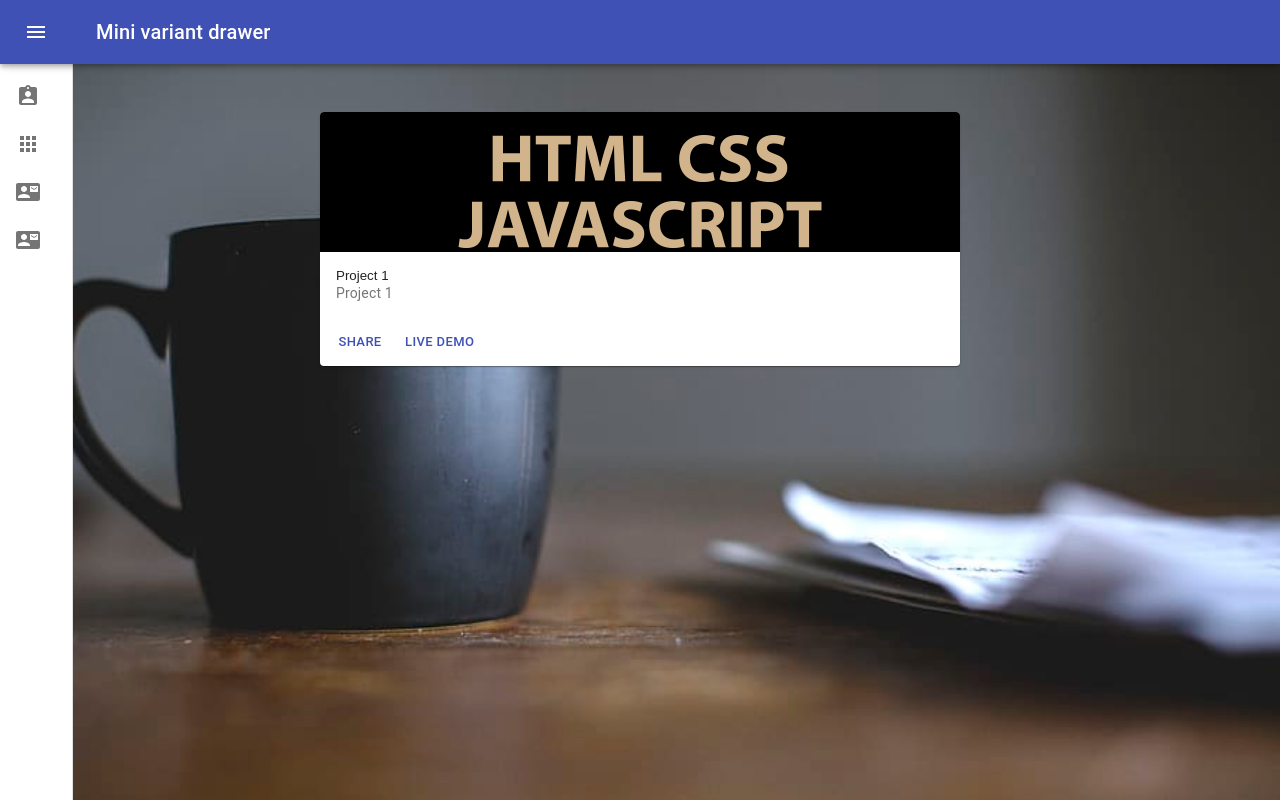
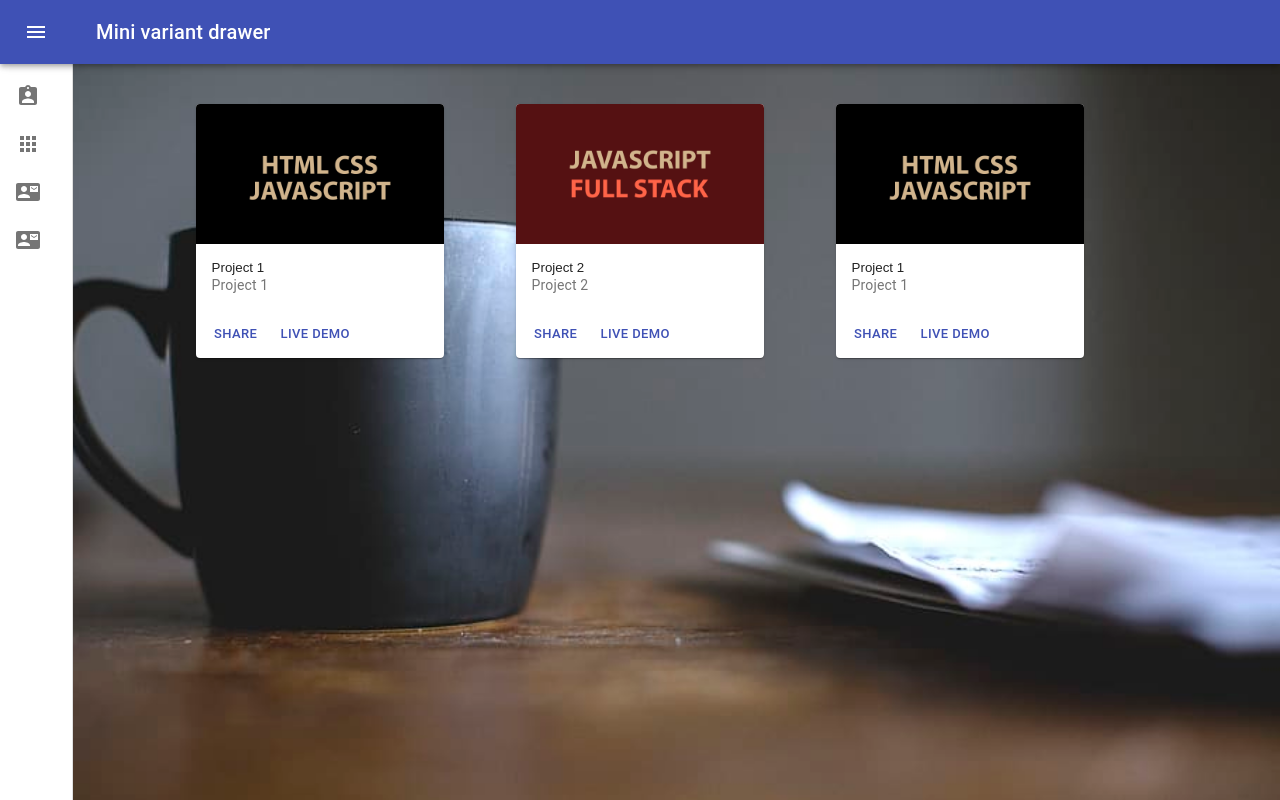
Before and after one commit to lee54bg/portfolio, a React (Create React App) app: page /portfolio in a window 1280 px wide. Built offline with nearby package versions, Linux system fonts and the light colour scheme.

Commit message:
Ensured that the spacing of the cards in the Portfolio component was even.  Now it is appear as even

```diff
--- a/src/portfolio-site/Portfolio.js
+++ b/src/portfolio-site/Portfolio.js
@@ -15,15 +15,42 @@ import {
 } from '@material-ui/core';
 
 import project1 from '../images/html-css-javascript-lg.jpg';
+import project2 from '../images/javascript-fullstack.jpg';
+
+const drawerWidth = 500;
+
+const projectDetails = [
+  {
+    projectName: "",
+    projectDetails: "",
+    projectImage: "",
+  }
+];
+
+const useStyles = makeStyles({
+  mainContainer: {
+    background: "#233",
+    height: "100%",
+  },
+  cardContainer: {
+    maxWidth: 1000,
+  },
+  projectContainer: {
+    paddingLeft: 100,
+  }
+});
 
 function Portfolio() {
+  const classes = useStyles();
+
   return (
-    <Box>
+    <Box component="div" className="classes.mainContainer">
       <NavBar />
-      <Grid container justify="center" alignItems="center">
+      <Grid container justify="center">
         {/* Project 1 */}
-        <Grid item xs={12} sm={8} md={6}>
-          <Card>
+        <Grid item xs={3}>
+          <Grid container justify="center" spacing={2}>
+            <Card className={classes.cardContainer}>
               <CardActionArea>
                 <CardMedia
                   component="img"
@@ -51,6 +78,72 @@ function Portfolio() {
             </Card>
           </Grid>
         </Grid>
+
+        {/* Project 2 */}
+        <Grid item xs={3}>
+          <Grid container justify="center" spacing={2}>
+            <Card className={classes.cardContainer}>
+              <CardActionArea>
+                <CardMedia
+                  component="img"
+                  alt="Project 2"
+                  height="140"
+                  image={project2}
+                />
+                <CardContent>
+                  <Typography gutterBottom variant="5">
+                    Project 2
+                  </Typography>
+                  <Typography variant="body2" color="textSecondary" component="p">
+                    Project 2
+                  </Typography>
+                </CardContent>
+                <CardActions>
+                  <Button size="small" color="primary">
+                    Share
+                  </Button>
+                  <Button size="small" color="primary">
+                    Live Demo
+                  </Button>
+                </CardActions>
+              </CardActionArea>
+            </Card>
+          </Grid>
+        </Grid>
+
+        {/* Project 3 */}
+        <Grid item xs={3}>
+          <Grid container justify="center" spacing={2}>
+            <Card className={classes.cardContainer}>
+              <CardActionArea>
+                <CardMedia
+                  component="img"
+                  alt="Project 1"
+                  height="140"
+                  image={project1}
+                />
+                <CardContent>
+                  <Typography gutterBottom variant="5">
+                    Project 1
+                  </Typography>
+                  <Typography variant="body2" color="textSecondary" component="p">
+                    Project 1
+                  </Typography>
+                </CardContent>
+                <CardActions>
+                  <Button size="small" color="primary">
+                    Share
+                  </Button>
+                  <Button size="small" color="primary">
+                    Live Demo
+                  </Button>
+                </CardActions>
+              </CardActionArea>
+            </Card>
+          </Grid>
+        </Grid>
+
+      </Grid>
     </Box>
   );
 }
```
Lines whose indentation alone changed are shown as unchanged.
